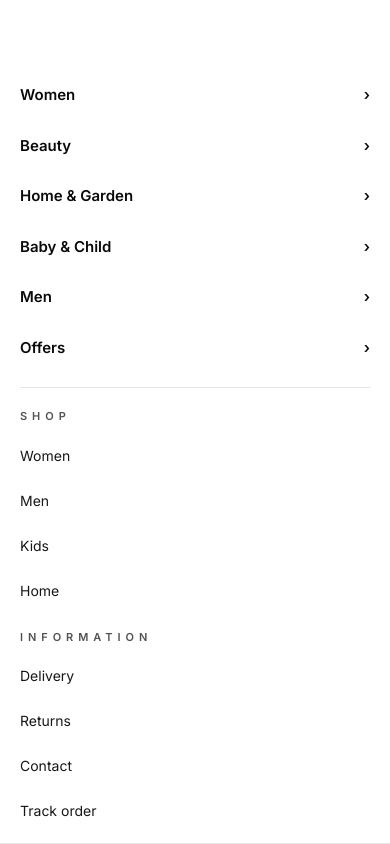
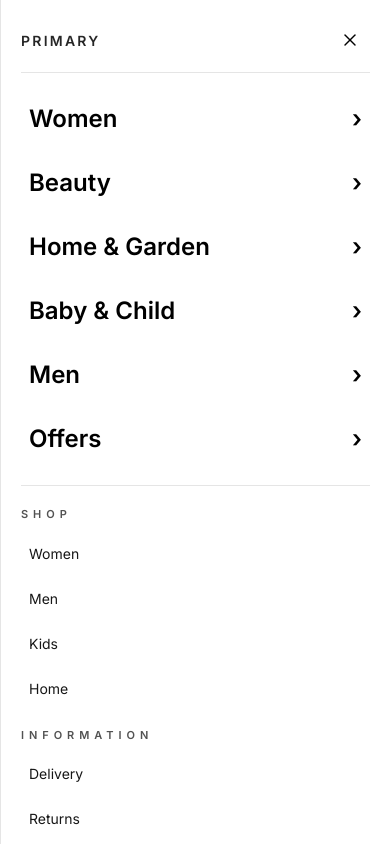
Before and after one commit to AhmedHamdy-B/product-details, a React (Vite) app: page /testing in a window 390 px wide. Both pictures are taken after a click on the button 350 px from the left and 98 px from the top of the page. Shown: the top 844 px of the page. Built offline with nearby package versions, Linux system fonts and the light colour scheme; no server answers; a web font is replaced by a local one.

Commit message:
menu phone

```diff
--- a/src/components/SiteHeader.tsx
+++ b/src/components/SiteHeader.tsx
@@ -1,4 +1,5 @@
 import { useEffect, useState, type JSX } from "react";
+import { createPortal } from "react-dom";
 import {
   ChevronDown,
   Heart,
@@ -243,6 +244,90 @@ export function SiteHeader({
   const promoText = t("header.promo");
   const promoSplitAfterTenPercent = promoText.split("10%");
   const canSplitAfterTenPercent = promoSplitAfterTenPercent.length === 2;
+  useEffect(() => {
+    if (!mobileOpen) return;
+    const previousOverflow = document.body.style.overflow;
+    document.body.style.overflow = "hidden";
+    return () => {
+      document.body.style.overflow = previousOverflow;
+    };
+  }, [mobileOpen]);
+
+  const mobileMenuOverlay =
+    mobileOpen && typeof document !== "undefined"
+      ? createPortal(
+          <div className="fixed inset-0 z-[260] lg:hidden">
+            <button
+              type="button"
+              aria-label={t("header.menuClose")}
+              className="absolute inset-0 z-[260] bg-black/35"
+              onClick={() => setMobileOpen(false)}
+            />
+            <aside className={mobileMenuPanelClass}>
+              <div className="mb-4 flex items-center justify-between border-b border-neutral-200 pb-3">
+                <p className="text-[14px] font-semibold uppercase tracking-[0.16em] text-neutral-800">
+                  {t("header.mobilePrimaryNav")}
+                </p>
+                <IconButton
+                  type="button"
+                  tone="subtle"
+                  aria-label={t("header.menuClose")}
+                  onClick={() => setMobileOpen(false)}
+                >
+                  <X className="h-5 w-5" strokeWidth={1.65} aria-hidden />
+                </IconButton>
+              </div>
+              <nav
+                className="space-y-5 text-[14px]"
+                aria-label={t("header.mobilePrimaryNav")}
+              >
+                <div className="space-y-1 border-b border-neutral-200 pb-4">
+                  {DESKTOP_MOBILE_ENTRIES.map((key) => (
+                    <button
+                      key={key}
+                      type="button"
+                      className="flex w-full items-center justify-between rounded-[10px] px-2 py-3 text-[24px] font-semibold transition hover:bg-neutral-100"
+                      onClick={() => setMobileOpen(false)}
+                    >
+                      {t(key)}
+                      <span aria-hidden>›</span>
+                    </button>
+                  ))}
+                </div>
+                <div className="grid gap-5">
+                  {navClusters.map((cluster) => (
+                    <div key={cluster.headingKey}>
+                      <p className="text-[11px] font-semibold uppercase tracking-[0.45em] text-neutral-600">
+                        {t(cluster.headingKey)}
+                      </p>
+                      <div className="mt-3 space-y-2">
+                        {cluster.links.map((lk) => (
+                          <button
+                            key={lk}
+                            type="button"
+                            className="block rounded-[10px] px-2 py-2 text-neutral-900 transition hover:bg-neutral-100"
+                            onClick={() => setMobileOpen(false)}
+                          >
+                            {t(lk)}
+                          </button>
+                        ))}
+                      </div>
+                    </div>
+                  ))}
+                </div>
+                <button
+                  type="button"
+                  className="mt-2 w-full rounded-[10px] border border-black py-3 text-sm font-semibold transition hover:bg-neutral-50"
+                  onClick={() => setMobileOpen(false)}
+                >
+                  {t("header.signInRegister")}
+                </button>
+              </nav>
+            </aside>
+          </div>,
+          document.body,
+        )
+      : null;
 
   return (
     <header className={cn("sticky top-0 z-40 bg-white", className)}>
@@ -298,55 +383,7 @@ export function SiteHeader({
         </PageContainer>
       </div>
 
-      {mobileOpen && (
-        <div className={mobileMenuPanelClass}>
-          <PageContainer>
-            <nav
-              className="space-y-5 text-[14px]"
-              aria-label={t("header.mobilePrimaryNav")}
-            >
-              <div className="space-y-1 border-b border-neutral-200 pb-4">
-                {DESKTOP_MOBILE_ENTRIES.map((key) => (
-                  <button
-                    key={key}
-                    type="button"
-                    className="flex w-full items-center justify-between py-3 text-[15px] font-semibold"
-                  >
-                    {t(key)}
-                    <span aria-hidden>›</span>
-                  </button>
-                ))}
-              </div>
-              <div className="grid gap-5">
-                {navClusters.map((cluster) => (
-                  <div key={cluster.headingKey}>
-                    <p className="text-[11px] font-semibold uppercase tracking-[0.45em] text-neutral-600">
-                      {t(cluster.headingKey)}
-                    </p>
-                    <div className="mt-3 space-y-2">
-                      {cluster.links.map((lk) => (
-                        <button
-                          key={lk}
-                          type="button"
-                          className="block py-2 text-neutral-900"
-                        >
-                          {t(lk)}
-                        </button>
-                      ))}
-                    </div>
-                  </div>
-                ))}
-              </div>
-              <button
-                type="button"
-                className="mt-2 w-full border border-black py-3 text-sm font-semibold"
-              >
-                {t("header.signInRegister")}
-              </button>
-            </nav>
-          </PageContainer>
-        </div>
-      )}
+      {mobileMenuOverlay}
     </header>
   );
 }
--- a/src/components/variants/siteHeader.variants.ts
+++ b/src/components/variants/siteHeader.variants.ts
@@ -21,5 +21,5 @@ export const promoClockClass =
   "text-white shadow-inner ring-1 ring-white/10";
 
 export const mobileMenuPanelClass =
-  "fixed inset-x-0 top-0 z-50 max-h-[100dvh] overflow-y-auto border-b border-black/10 " +
-  "bg-white pb-8 pt-[72px] shadow-lg lg:hidden";
+  "fixed inset-y-0 end-0 z-[270] w-full overflow-y-auto border-s border-neutral-200 " +
+  "bg-white px-5 pb-6 pt-5 shadow-2xl sm:w-[min(88vw,360px)]";
```
